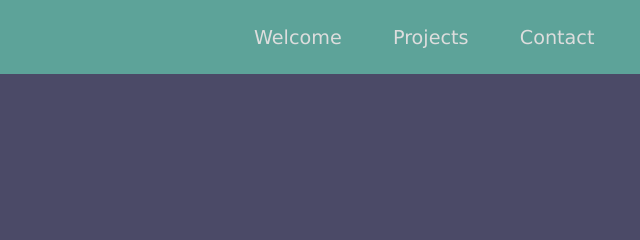
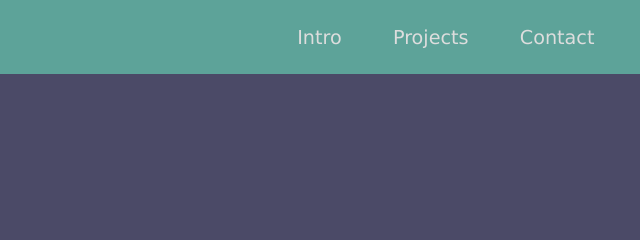
Before and after one commit to wbruno47/wbruno47.github.io, a plain HTML site: page index.html in a window 1280 px wide. Shown: the top 240 px of the page, 640-1280 px from the left. Drawn offline with Linux system fonts and the light colour scheme.

Commit message:
Update index.html

```diff
--- a/index.html
+++ b/index.html
@@ -11,7 +11,7 @@
     <header id="header">
 
       <nav id="navbar">
-        <a href="#welcome-section"        class="nav-link">Welcome</a>
+        <a href="#welcome-section"        class="nav-link">Intro</a>
         <a href="#projects" class="nav-link">Projects</a>
         <a href="#contact" class="nav-link">Contact</a>
       </nav>
```
